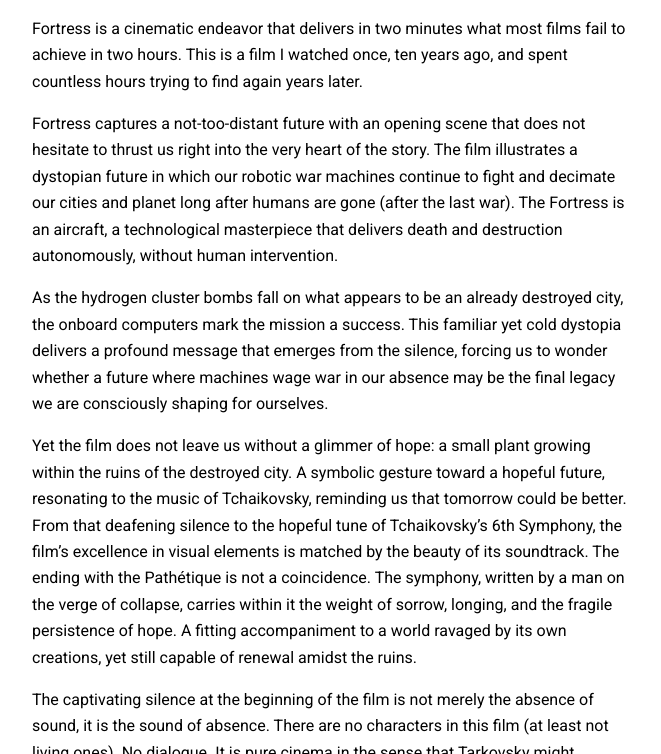
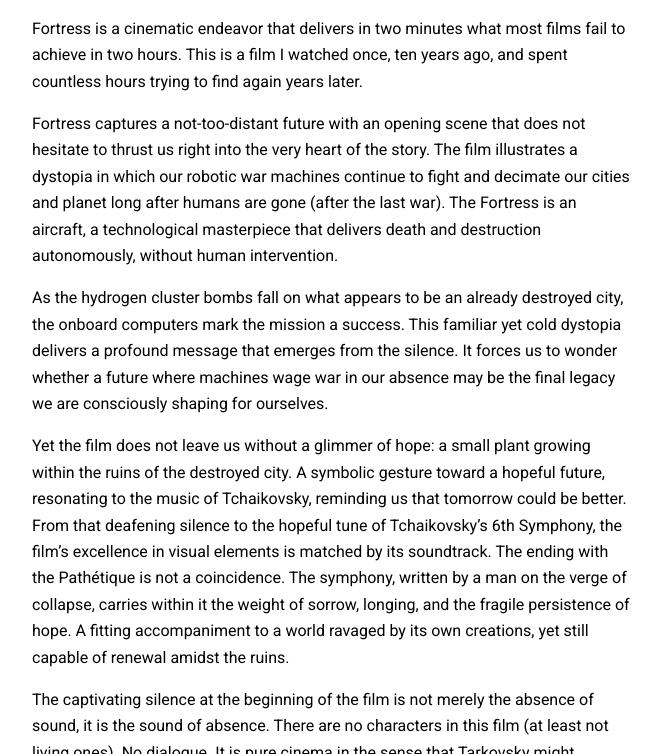
Before and after one commit to nalmadi/nalmadi.github.io, a Jekyll site: the page built from _posts/2025-06-13-Fortress.md, in a window 1280 px wide and 900 px high, scrolled down 996 px, cut to the strip 146-900 px from the top of the window. Shown: the whole strip, without its empty margins (308-969 px from the left). Built offline with Jekyll 4.4.1, drawn with Linux system fonts in a browser that asks for light colours; nearby versions of some CDN libraries.

Commit message:
Update 2025-06-13-Fortress.md

```diff
--- a/_posts/2025-06-13-Fortress.md
+++ b/_posts/2025-06-13-Fortress.md
@@ -18,11 +18,11 @@
 
 Fortress is a cinematic endeavor that delivers in two minutes what most films fail to achieve in two hours. This is a film I watched once, ten years ago, and spent countless hours trying to find again years later.
 
-Fortress captures a not-too-distant future with an opening scene that does not hesitate to thrust us right into the very heart of the story. The film illustrates a dystopian future in which our robotic war machines continue to fight and decimate our cities and planet long after humans are gone (after the last war). The Fortress is an aircraft, a technological masterpiece that delivers death and destruction autonomously, without human intervention.
+Fortress captures a not-too-distant future with an opening scene that does not hesitate to thrust us right into the very heart of the story. The film illustrates a dystopia in which our robotic war machines continue to fight and decimate our cities and planet long after humans are gone (after the last war). The Fortress is an aircraft, a technological masterpiece that delivers death and destruction autonomously, without human intervention.
 
-As the hydrogen cluster bombs fall on what appears to be an already destroyed city, the onboard computers mark the mission a success. This familiar yet cold dystopia delivers a profound message that emerges from the silence, forcing us to wonder whether a future where machines wage war in our absence may be the final legacy we are consciously shaping for ourselves.
+As the hydrogen cluster bombs fall on what appears to be an already destroyed city, the onboard computers mark the mission a success. This familiar yet cold dystopia delivers a profound message that emerges from the silence. It forces us to wonder whether a future where machines wage war in our absence may be the final legacy we are consciously shaping for ourselves.
 
-Yet the film does not leave us without a glimmer of hope: a small plant growing within the ruins of the destroyed city. A symbolic gesture toward a hopeful future, resonating to the music of Tchaikovsky, reminding us that tomorrow could be better. From that deafening silence to the hopeful tune of Tchaikovsky's 6th Symphony, the film's excellence in visual elements is matched by the beauty of its soundtrack. The ending with the Pathétique is not a coincidence. The symphony, written by a man on the verge of collapse, carries within it the weight of sorrow, longing, and the fragile persistence of hope. A fitting accompaniment to a world ravaged by its own creations, yet still capable of renewal amidst the ruins.
+Yet the film does not leave us without a glimmer of hope: a small plant growing within the ruins of the destroyed city. A symbolic gesture toward a hopeful future, resonating to the music of Tchaikovsky, reminding us that tomorrow could be better. From that deafening silence to the hopeful tune of Tchaikovsky's 6th Symphony, the film's excellence in visual elements is matched by its soundtrack. The ending with the Pathétique is not a coincidence. The symphony, written by a man on the verge of collapse, carries within it the weight of sorrow, longing, and the fragile persistence of hope. A fitting accompaniment to a world ravaged by its own creations, yet still capable of renewal amidst the ruins.
 
 The captivating silence at the beginning of the film is not merely the absence of sound, it is the sound of absence.  There are no characters in this film (at least not living ones). No dialogue. It is pure cinema in the sense that Tarkovsky might recognize: the image itself as idea. The anti-war message is not preached; it is etched into the visual syntax. Fortress haunts us precisely because it shows a world emptied of subjects, yet filled with the consequences of subjectivity.
 
```
